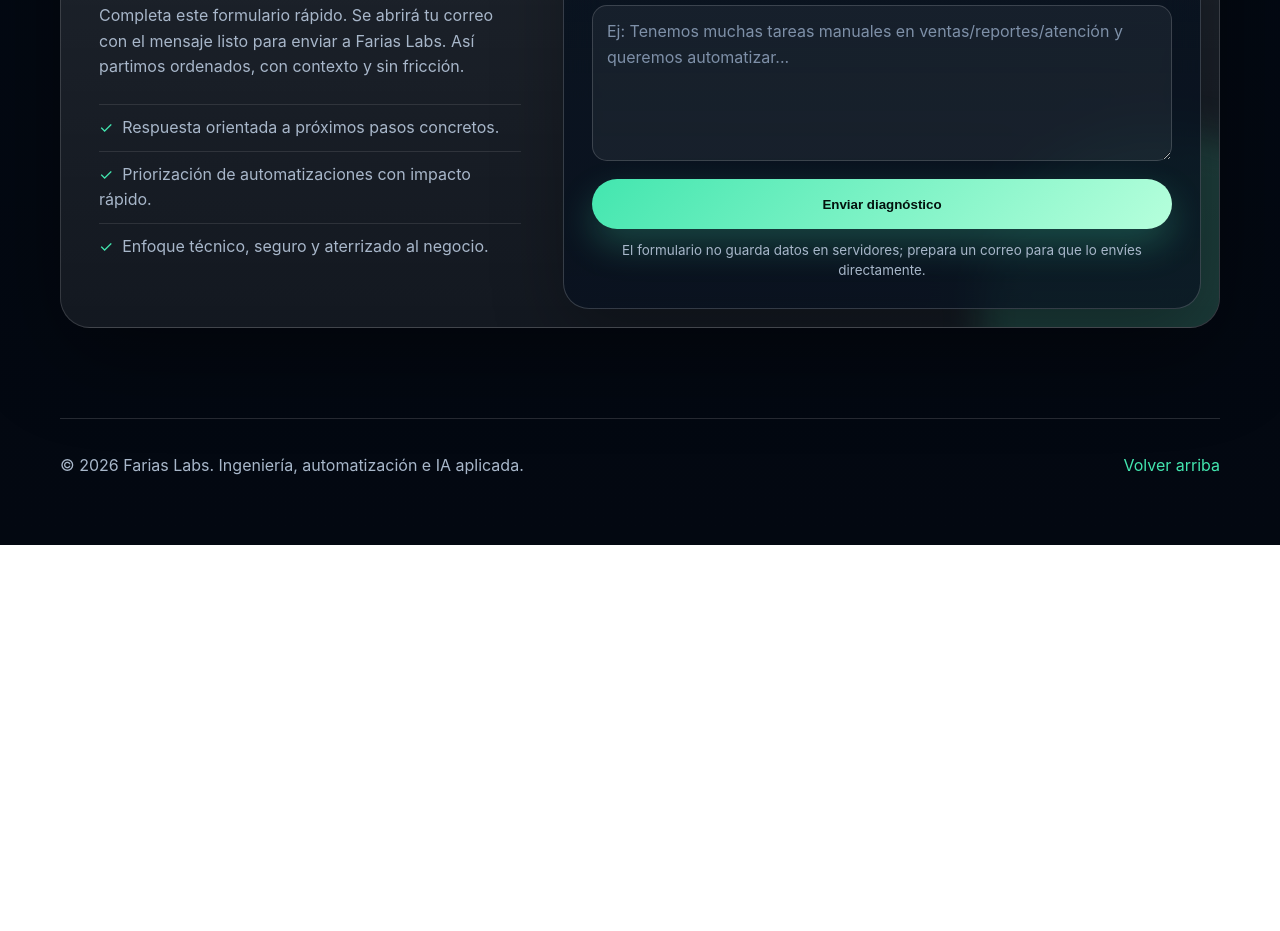
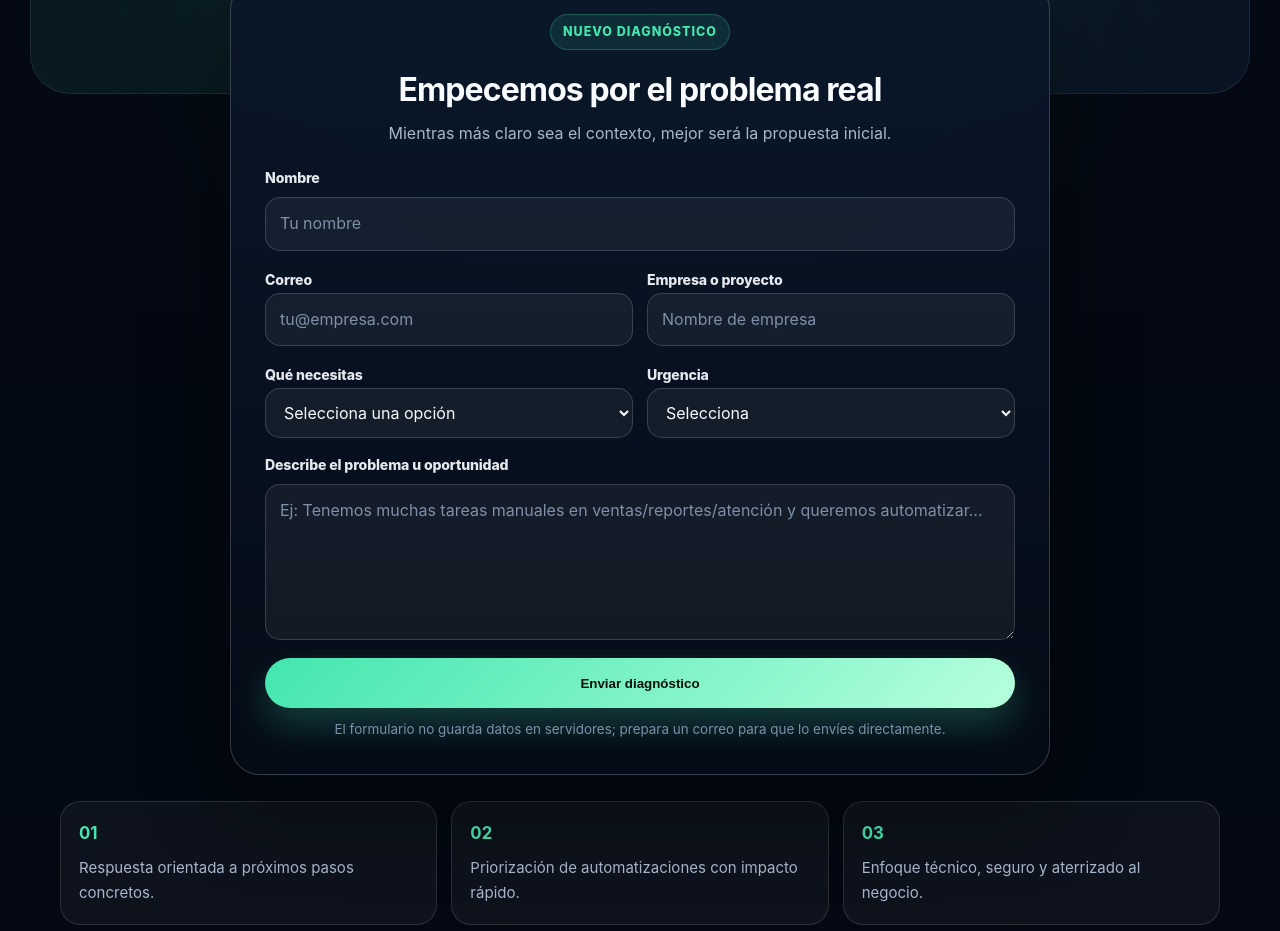
Before and after one commit to Yeezyboyskn/landing_oscar, a plain HTML site: page index.html in a window 1280 px wide. Shown: the part 5381-6312 px from the top of the page. Before the commit the page ends 5926 px from the top, so only its background shows below. Drawn offline with Linux system fonts and the light colour scheme.

Commit message:
Redesign contact form section

```diff
--- a/index.html
+++ b/index.html
@@ -242,23 +242,23 @@
       </div>
     </section>
 
-    <section class="section cta-section" id="contacto">
-      <div class="container cta-box contact-box">
-        <div class="contact-copy">
+    <section class="section contact-section" id="contacto">
+      <div class="container contact-layout">
+        <div class="contact-copy section-heading compact">
           <p class="eyebrow">Diagnóstico inicial</p>
           <h2>Cuéntanos qué quieres mejorar y te respondemos con una primera mirada técnica.</h2>
           <p>
             Completa este formulario rápido. Se abrirá tu correo con el mensaje listo para enviar a Farias Labs.
             Así partimos ordenados, con contexto y sin fricción.
           </p>
-          <ul class="contact-promises">
-            <li>Respuesta orientada a próximos pasos concretos.</li>
-            <li>Priorización de automatizaciones con impacto rápido.</li>
-            <li>Enfoque técnico, seguro y aterrizado al negocio.</li>
-          </ul>
         </div>
 
         <form class="lead-form" id="lead-form">
+          <div class="form-header">
+            <span class="form-badge">Nuevo diagnóstico</span>
+            <h3>Empecemos por el problema real</h3>
+            <p>Mientras más claro sea el contexto, mejor será la propuesta inicial.</p>
+          </div>
           <div class="form-row">
             <label for="name">Nombre</label>
             <input id="name" name="name" type="text" autocomplete="name" placeholder="Tu nombre" required />
@@ -304,6 +304,21 @@
           <button class="btn primary form-submit" type="submit">Enviar diagnóstico</button>
           <p class="form-note" id="form-note">El formulario no guarda datos en servidores; prepara un correo para que lo envíes directamente.</p>
         </form>
+
+        <div class="contact-promises">
+          <article>
+            <strong>01</strong>
+            <span>Respuesta orientada a próximos pasos concretos.</span>
+          </article>
+          <article>
+            <strong>02</strong>
+            <span>Priorización de automatizaciones con impacto rápido.</span>
+          </article>
+          <article>
+            <strong>03</strong>
+            <span>Enfoque técnico, seguro y aterrizado al negocio.</span>
+          </article>
+        </div>
       </div>
     </section>
   </main>
--- a/styles.css
+++ b/styles.css
@@ -143,19 +143,20 @@ h3 { font-size: 1.24rem; letter-spacing: -0.028em; margin-bottom: 10px; }
 .quote-card { display: flex; align-items: center; font-size: 1.55rem; letter-spacing: -0.04em; line-height: 1.25; }
 .quote-card p { margin: 0; }
 
-.cta-section { padding-top: 38px; }
-.cta-box { padding: 38px; display: grid; grid-template-columns: 1fr auto; align-items: center; gap: 28px; overflow: hidden; }
-.contact-box { grid-template-columns: minmax(0, 0.84fr) minmax(420px, 1.16fr); align-items: stretch; gap: 22px; padding: 18px; background: linear-gradient(180deg, rgba(255,255,255,0.13), rgba(255,255,255,0.065)); }
-.contact-copy { padding: 22px 20px; align-self: center; }
-.cta-box::before { content: ""; position: absolute; inset: auto -120px -160px auto; width: 360px; height: 360px; border-radius: 999px; background: rgba(67,230,175,0.16); filter: blur(18px); }
-.cta-box::after { content: ""; position: absolute; inset: -140px auto auto 18%; width: 260px; height: 260px; border-radius: 999px; background: rgba(90,167,255,0.12); filter: blur(22px); }
-.cta-box > * { position: relative; }
-.cta-box h2 { margin-bottom: 10px; }
+.contact-section { padding-top: 44px; background: radial-gradient(circle at 50% 20%, rgba(67,230,175,0.10), transparent 34rem); }
+.contact-layout { position: relative; display: grid; gap: 24px; }
+.contact-layout::before { content: ""; position: absolute; inset: 86px -30px auto; height: 360px; border-radius: 40px; background: linear-gradient(135deg, rgba(67,230,175,0.08), rgba(90,167,255,0.07)); border: 1px solid rgba(255,255,255,0.08); z-index: -1; }
+.contact-copy { text-align: center; margin-left: auto; margin-right: auto; }
 .contact-actions { justify-content: flex-end; }
-.contact-promises { margin: 24px 0 0; padding: 0; list-style: none; }
-.contact-promises li { color: var(--muted); padding: 10px 0; border-top: 1px solid rgba(255,255,255,0.10); }
-.contact-promises li::before { content: "✓"; color: var(--brand); margin-right: 9px; }
-.lead-form { display: grid; gap: 16px; padding: 28px; border: 1px solid rgba(255,255,255,0.18); border-radius: 26px; background: linear-gradient(180deg, rgba(6,16,29,0.92), rgba(7,17,31,0.72)); box-shadow: inset 0 1px 0 rgba(255,255,255,0.08), 0 22px 70px rgba(0,0,0,0.28); backdrop-filter: blur(18px); }
+.contact-promises { display: grid; grid-template-columns: repeat(3, 1fr); gap: 14px; margin-top: 2px; }
+.contact-promises article { border: 1px solid rgba(255,255,255,0.12); border-radius: 20px; padding: 18px; background: rgba(255,255,255,0.045); }
+.contact-promises strong { display: block; color: var(--brand); font-size: 1.05rem; margin-bottom: 8px; }
+.contact-promises span { color: var(--muted); font-size: 0.94rem; }
+.lead-form { width: min(820px, 100%); justify-self: center; display: grid; gap: 16px; padding: clamp(22px, 4vw, 34px); border: 1px solid rgba(255,255,255,0.18); border-radius: 30px; background: linear-gradient(180deg, rgba(10,24,42,0.94), rgba(5,12,23,0.92)); box-shadow: inset 0 1px 0 rgba(255,255,255,0.08), 0 28px 90px rgba(0,0,0,0.36); backdrop-filter: blur(18px); }
+.form-header { text-align: center; padding-bottom: 4px; }
+.form-header h3 { font-size: clamp(1.45rem, 3vw, 2rem); margin-bottom: 6px; }
+.form-header p { color: var(--muted); margin-bottom: 0; }
+.form-badge { display: inline-flex; align-items: center; justify-content: center; margin-bottom: 14px; padding: 7px 12px; border-radius: 999px; color: var(--brand); background: rgba(67,230,175,0.10); border: 1px solid rgba(67,230,175,0.24); font-size: 0.78rem; font-weight: 800; text-transform: uppercase; letter-spacing: 0.08em; }
 .form-row { display: grid; gap: 8px; }
 .two-cols { grid-template-columns: repeat(2, 1fr); gap: 14px; }
 .lead-form label { color: rgba(248,251,255,0.92); font-weight: 780; font-size: 0.88rem; letter-spacing: -0.01em; }
@@ -179,6 +180,7 @@ h3 { font-size: 1.24rem; letter-spacing: -0.028em; margin-bottom: 10px; }
   .grid.cards { grid-template-columns: repeat(2, 1fr); }
   .outcome-grid { grid-template-columns: repeat(2, 1fr); }
   .contact-actions { justify-content: flex-start; }
+  .contact-promises { grid-template-columns: 1fr; }
 }
 
 @media (max-width: 620px) {
@@ -187,6 +189,7 @@ h3 { font-size: 1.24rem; letter-spacing: -0.028em; margin-bottom: 10px; }
   .panel-grid { grid-template-columns: 1fr; }
   .section { padding: 66px 0; }
   .hero-panel, .founder-card, .quote-card, .service-card, .cta-box { border-radius: 23px; padding: 24px; }
+  .contact-layout::before { inset: 110px -16px auto; }
   .quote-card { font-size: 1.23rem; }
   .footer { flex-direction: column; }
   .btn { width: 100%; }
```
